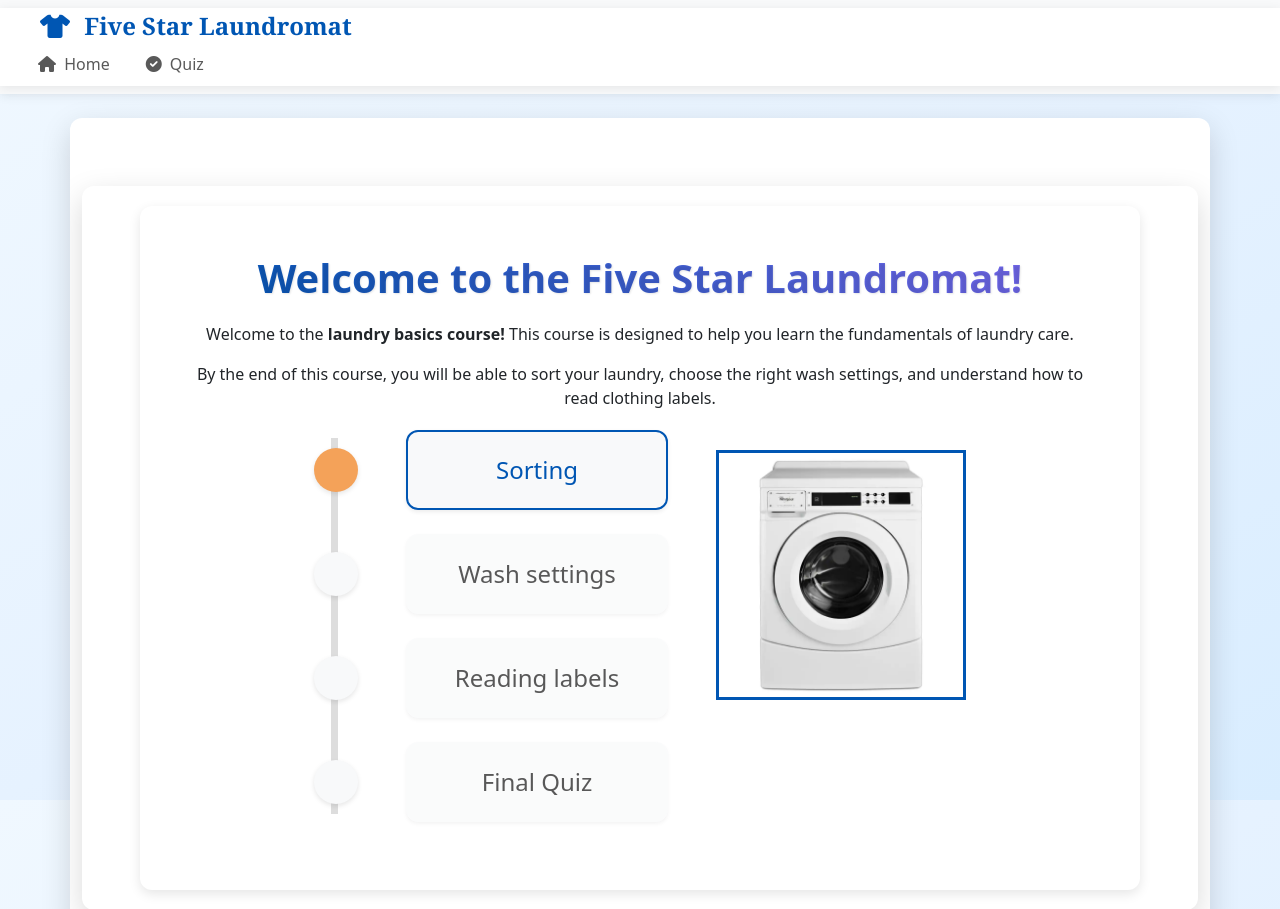
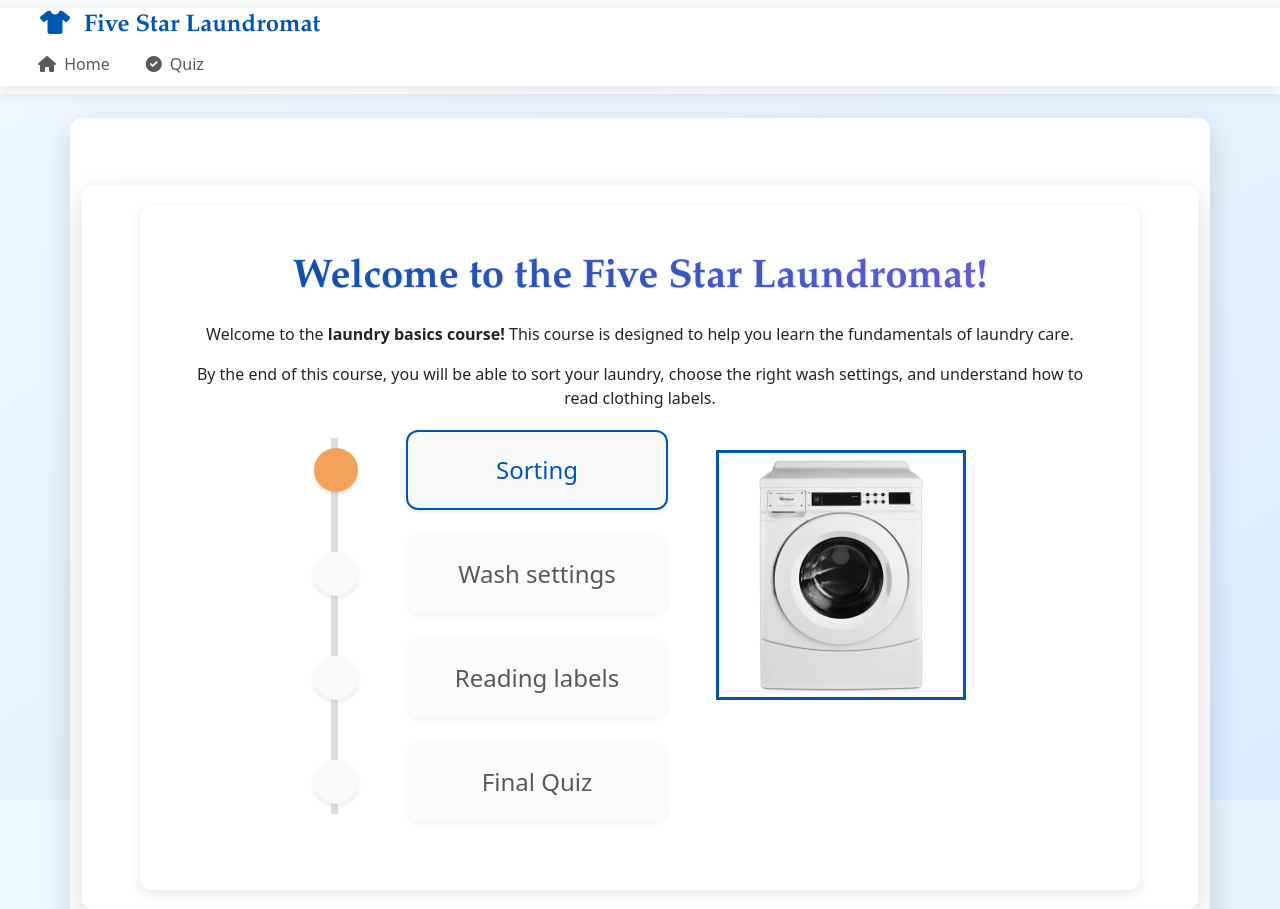
Before and after one commit to gabrielchuang/UI-project-laundry, a Flask app: page /page/mainpage1 in a window 1280 px wide. Shown: the top 909 px of the page. Run offline with Flask 3, Linux system fonts and the light colour scheme.

Commit message:
use palatino for headers

```diff
--- a/static/style.css
+++ b/static/style.css
@@ -24,6 +24,7 @@ body {
     -webkit-background-clip: text;
     -webkit-text-fill-color: transparent;
     background-clip: text;
+    font-family: 'Palatino', serif;
 }
 
 .divider {
@@ -304,6 +305,7 @@ body {
     padding: 20px;
     text-align: center;
     font-size: 24px;
+    font-family: Palatino, serif;
     border-radius: 8px 8px 0 0;
     margin-bottom: 20px;
     box-shadow: 0 4px 10px rgba(0, 0, 0, 0.2);
@@ -808,7 +810,7 @@ button:disabled {
     font-size: 1.5rem;
     color: #0056b3; /* Base Color */
     margin-left: 20px;
-    font-family: 'Georgia', serif;
+    font-family: Palatino, serif;
     font-weight: bold;
 }
 
```
